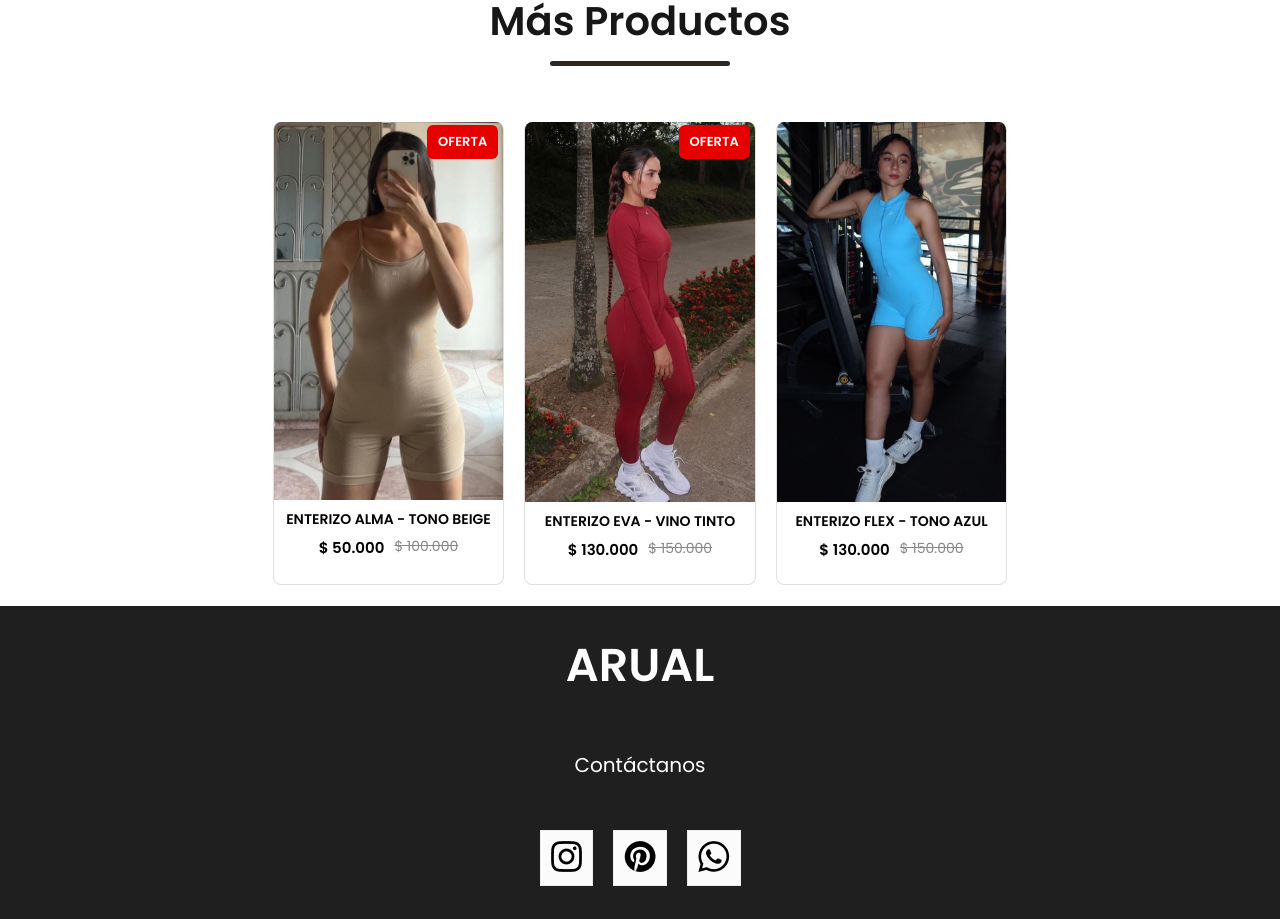
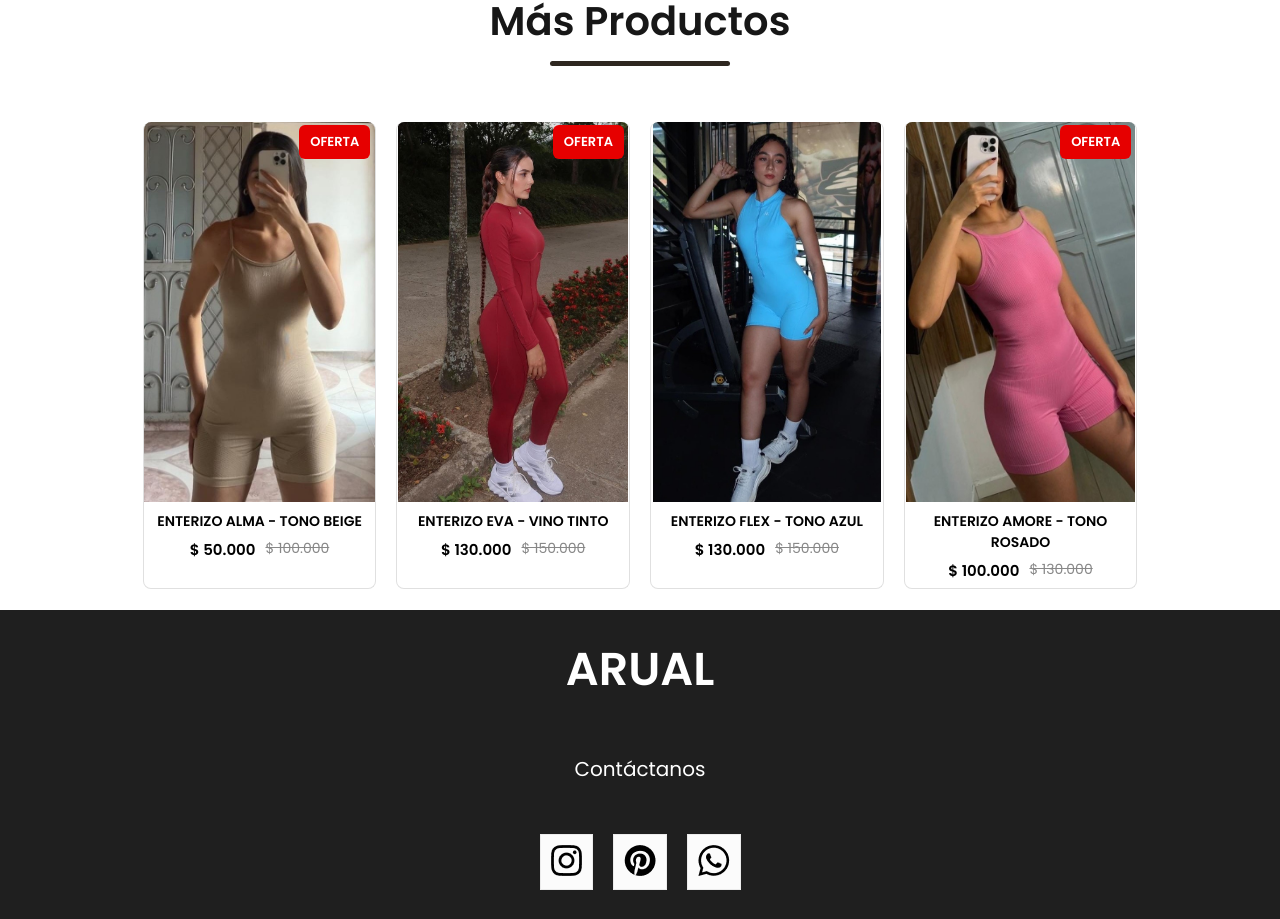
Before and after one commit to luis13xd/arual, a React (Create React App) app: page /product/101 in a window 1280 px wide. Shown: the part 1100-2019 px from the top of the page. Built offline with nearby package versions, Linux system fonts and the light colour scheme.

Commit message:
agregamos producto enterizo amopre

```diff
--- a/src/Components/Assets/data.js
+++ b/src/Components/Assets/data.js
@@ -31,6 +31,15 @@ let data_product = [
     old_price: 150000,
     offer: false,
   },
+  {
+    id: 124,
+    name: "ENTERIZO AMORE - TONO ROSADO",
+    category: "enterizos",
+    image: enterizoamorerosado1,
+    new_price: 100000,
+    old_price: 130000,
+    offer: true,
+  },
 
 ];
 
```
